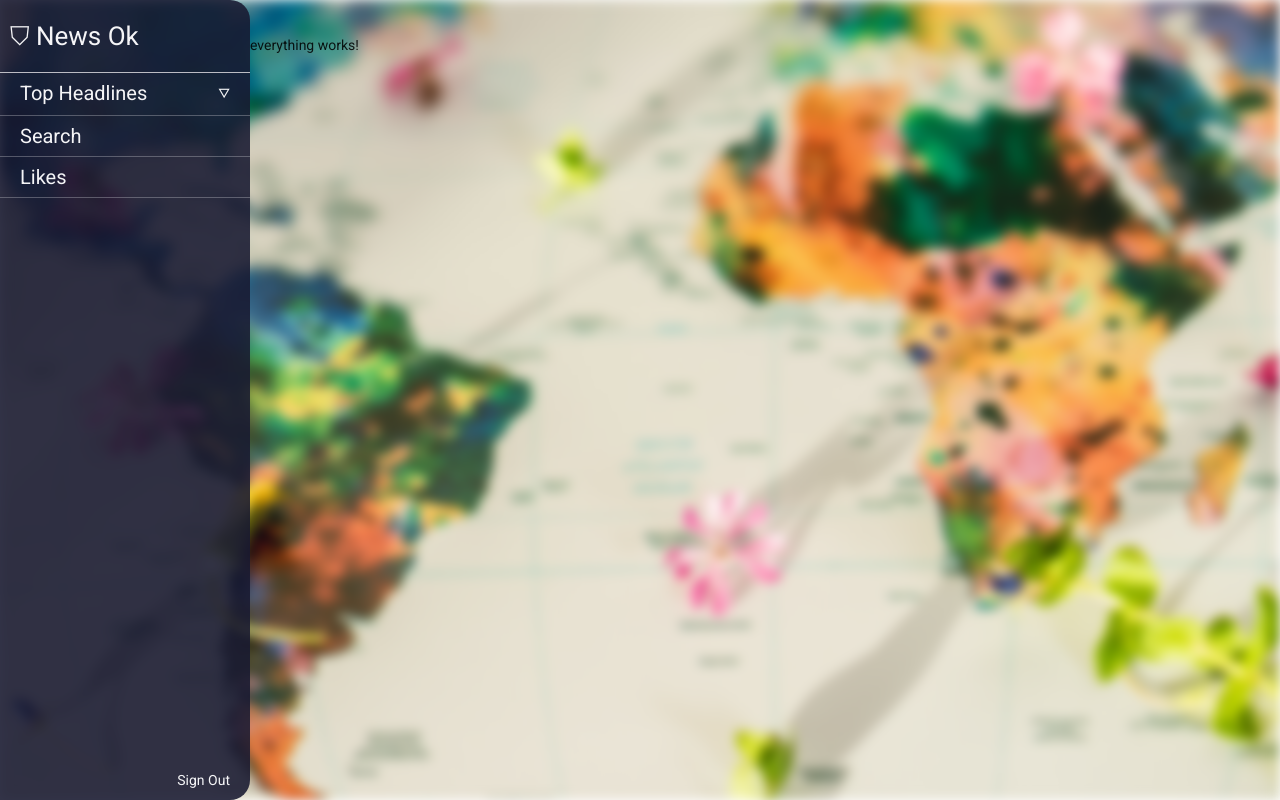
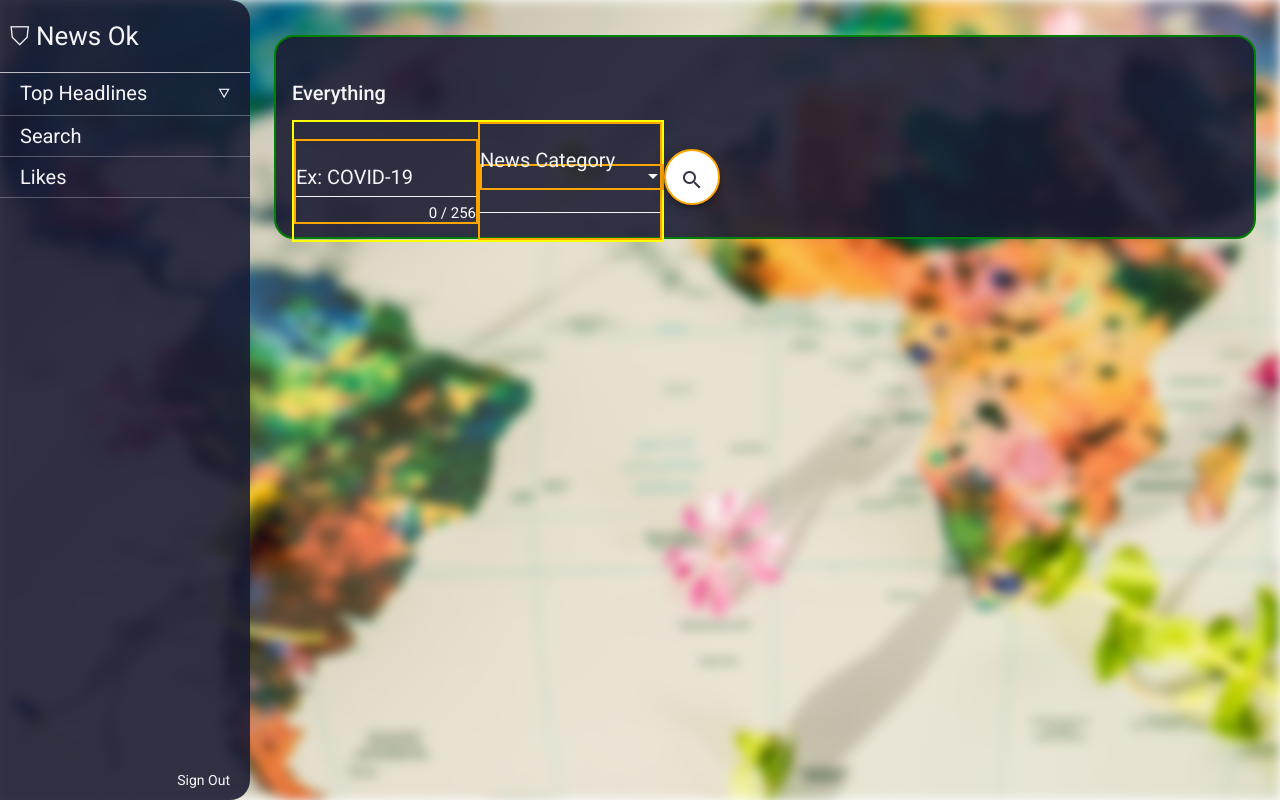
Before and after one commit to brentknudsenstud/AngularNewsApiApp, an Angular app: page /everything in a window 1280 px wide. Built offline with nearby package versions, Linux system fonts and the light colour scheme.

Commit message:
committing for pull master override

```diff
--- a/src/app/components/everything/everything.component.html
+++ b/src/app/components/everything/everything.component.html
@@ -1 +1,34 @@
-<p>everything works!</p>
+<mat-toolbar class="everything-toolbar">
+
+    <mat-toolbar-row class="page-title-for-everything-page">
+        <span>Everything</span>
+    </mat-toolbar-row>
+
+    <mat-toolbar-row>
+        <div class="toolbar-row-2">
+            <form class="everything-form">
+                <mat-form-field class="everything-fields-line">
+                    <input matInput #message maxlength="256" placeholder="Ex: COVID-19">
+                    <mat-hint class="hint" align="end">{{message.value.length}} / 256</mat-hint>
+                </mat-form-field>
+                <mat-form-field class="everything-fields-line">
+                    <mat-label>News Category</mat-label>
+                    <mat-select class="everything-fields-line">
+                        <mat-option value="red">business</mat-option>
+                        <mat-option value="green">entertainment</mat-option>
+                        <mat-option value="blue">general</mat-option>
+                        <mat-option value="blue">health</mat-option>
+                        <mat-option value="blue">science</mat-option>
+                        <mat-option value="blue">sports</mat-option>
+                        <mat-option value="blue">technology</mat-option>
+                    </mat-select>
+                    <button mat-fab class="search-button everything-fields-line"
+                        aria-label="icon button with a search icon">
+                        <mat-icon class="search-icon">search</mat-icon>
+                    </button>
+                </mat-form-field>
+
+            </form>
+        </div>
+    </mat-toolbar-row>
+</mat-toolbar>
--- a/src/app/components/everything/everything.component.scss
+++ b/src/app/components/everything/everything.component.scss
@@ -0,0 +1,45 @@
+@import '../../styles/base';
+
+.mat-toolbar-multiple-rows {
+
+    background-color: $primary-opacity;
+    width: auto;
+    border-radius: 20px;
+    padding-bottom: 24px;
+    margin: 0 24px 0 24px;
+    color: $secondary;
+    border: 2px solid green;
+}
+
+.hint {
+    color: white;
+}
+
+.search-button {
+    background-color: white;
+}
+
+.search-icon {
+    color: $primary-opacity;
+}
+.page-title-for-everything-page {
+    margin: 24px 0 24px 0;
+
+}
+
+.toolbar-row-2 {
+    display: flex;
+    flex-flow: row nowrap;
+    justify-content: space-evenly;
+    border: 2px solid yellow;
+
+}
+
+::ng-deep .mat-form-field-infix {
+    padding: 0 24px 16px 0;
+}
+
+.everything-fields-line {
+//
+   border: 2px solid orange;
+}
--- a/src/app/components/everything/everything.component.ts
+++ b/src/app/components/everything/everything.component.ts
@@ -1,4 +1,5 @@
 import { Component, OnInit } from '@angular/core';
+
 
 @Component({
   selector: 'app-everything',
@@ -7,7 +8,8 @@ import { Component, OnInit } from '@angular/core';
 })
 export class EverythingComponent implements OnInit {
 
-  constructor() { }
+  constructor(
+  ) { }
 
   ngOnInit(): void {
   }
--- a/src/app/modules/material.module.ts
+++ b/src/app/modules/material.module.ts
@@ -6,6 +6,8 @@ import { MatInputModule } from '@angular/material/input';
 import { MatFormFieldModule } from '@angular/material/form-field';
 import { MatButtonModule } from '@angular/material/button';
 import { MatIconModule } from '@angular/material/icon';
+import { MatSelectModule } from '@angular/material/select';
+import {MatToolbarModule} from '@angular/material/toolbar';
 
 
 @NgModule({
@@ -17,6 +19,8 @@ import { MatIconModule } from '@angular/material/icon';
     MatFormFieldModule,
     MatButtonModule,
     MatIconModule,
+    MatSelectModule,
+    MatToolbarModule,
   ],
   exports: [
     MatSidenavModule,
@@ -24,6 +28,8 @@ import { MatIconModule } from '@angular/material/icon';
     MatFormFieldModule,
     MatButtonModule,
     MatIconModule,
+    MatSelectModule,
+    MatToolbarModule,
   ],
 })
 export class MaterialModule { }
```
